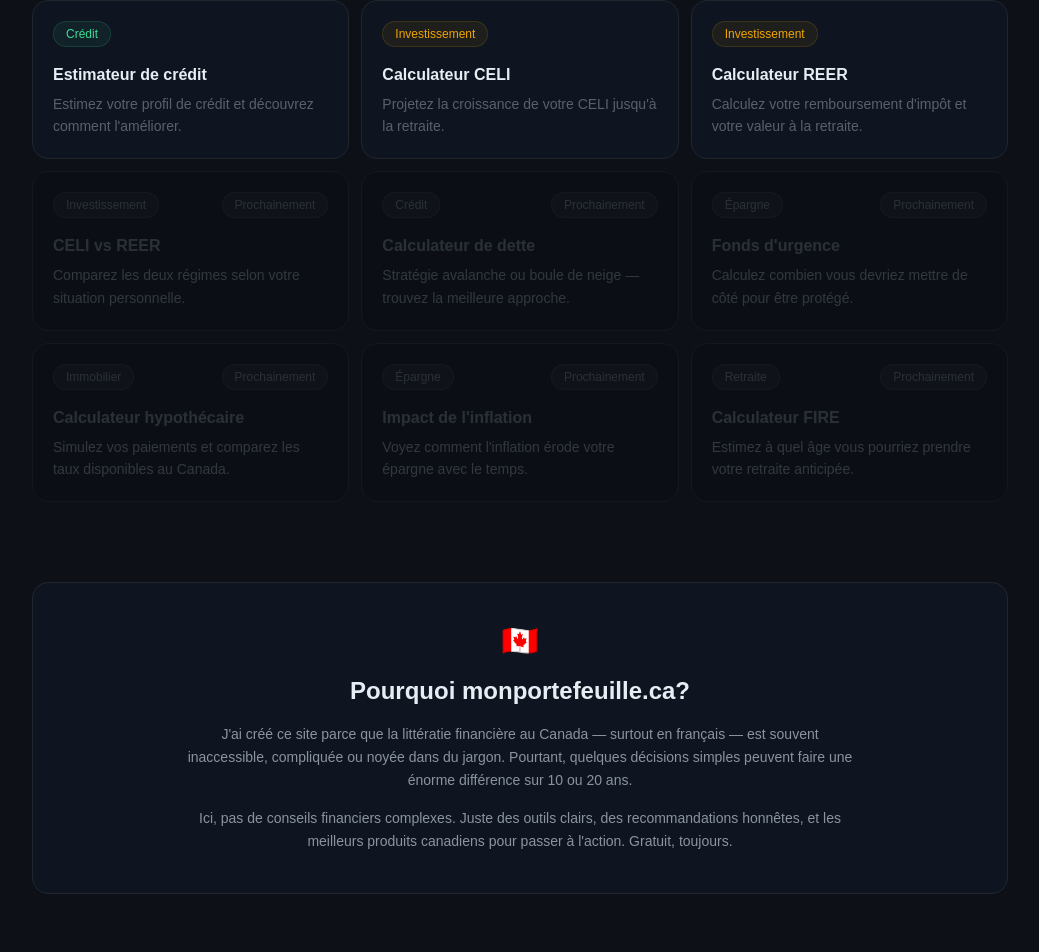
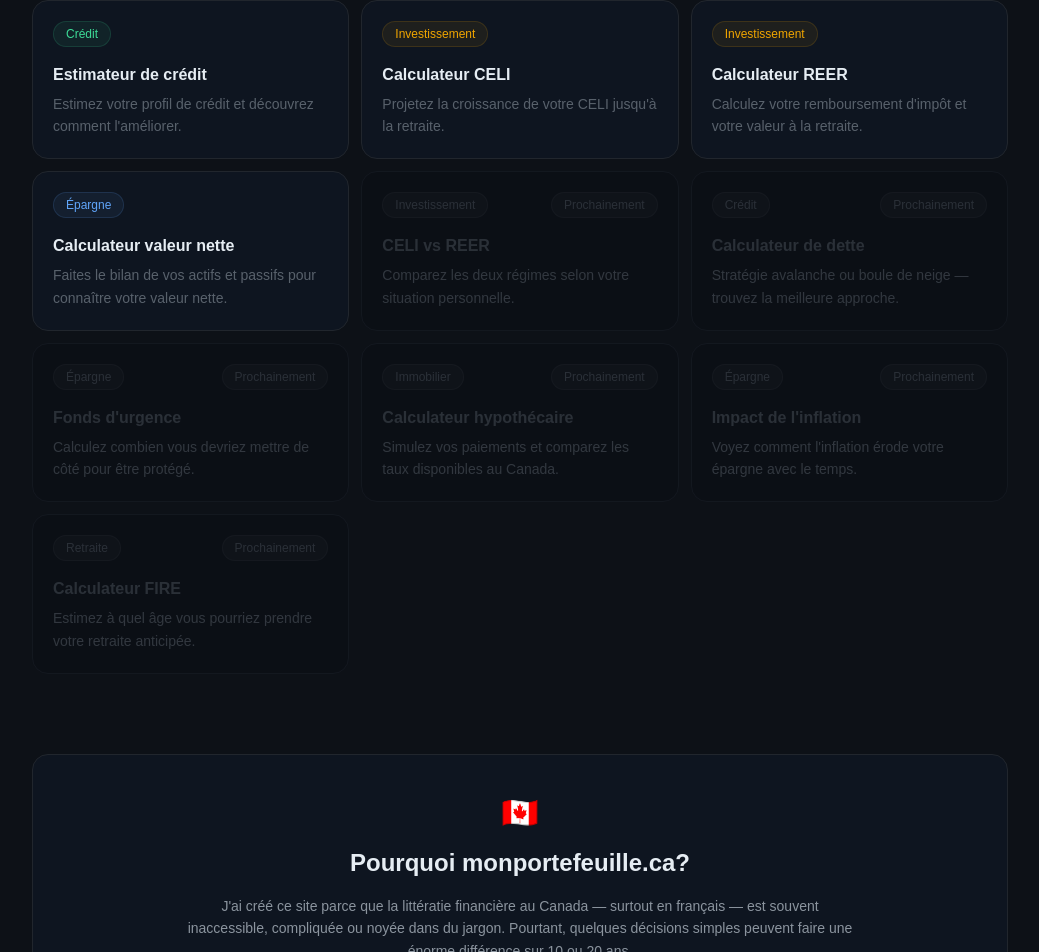
Before and after one commit to MlobsterWhite/monportefeuille, a Next.js app: page / in a window 1280 px wide. Shown: the part 1111-2063 px from the top of the page, without its empty margins (120-1159 px from the left). Built offline with nearby package versions, Linux system fonts and the light colour scheme.

Commit message:
index - valeur nette ajoutée + hover couleurs par catégorie

```diff
--- a/pages/index.jsx
+++ b/pages/index.jsx
@@ -22,6 +22,13 @@
     name: "Calculateur REER",
     tagline: "Calculez votre remboursement d'impôt et votre valeur à la retraite.",
     category: "Investissement",
+    ready: true,
+  },
+  {
+    id: "valeur-nette",
+    name: "Calculateur valeur nette",
+    tagline: "Faites le bilan de vos actifs et passifs pour connaître votre valeur nette.",
+    category: "Épargne",
     ready: true,
   },
   {
@@ -189,9 +196,13 @@
               const card = (
                 <div className={`rounded-2xl p-5 flex flex-col gap-4 h-full border transition-all ${
                   t.ready
-                    ? "bg-[#0E1520] border-[#21262D] hover:bg-[#121B28] hover:border-[#3DDC97]/20 cursor-pointer"
+                    ? "bg-[#0E1520] border-[#21262D] hover:bg-[#121B28] cursor-pointer"
                     : "bg-[#0A0E15] border-[#1A1F28] opacity-50 cursor-default"
-                }`}>
+                }`}
+                style={t.ready ? { "--hover-border": `${color}30` } : {}}
+                onMouseEnter={t.ready ? (e) => e.currentTarget.style.borderColor = `${color}30` : undefined}
+                onMouseLeave={t.ready ? (e) => e.currentTarget.style.borderColor = "#21262D" : undefined}
+                >
                   <div className="flex justify-between items-start">
                     <span
                       className="text-xs font-medium rounded-full px-3 py-1 border"
```
